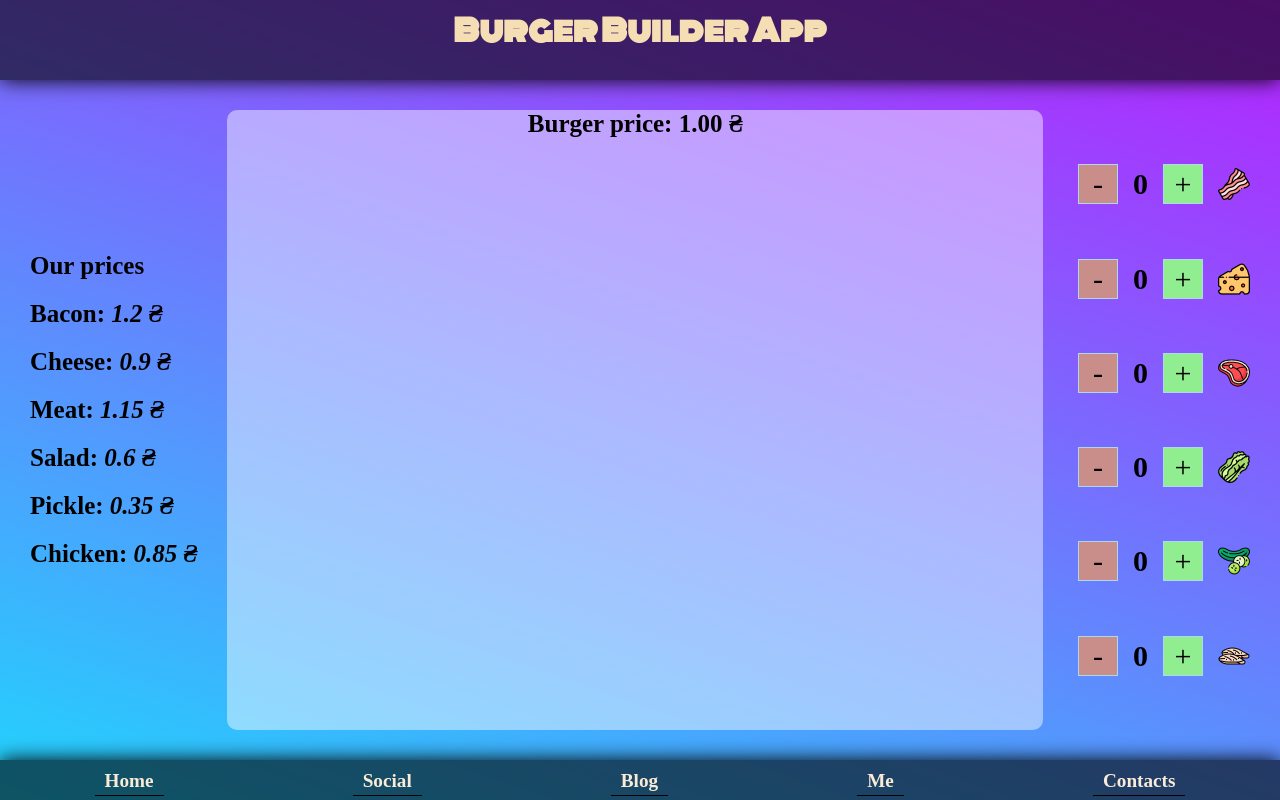
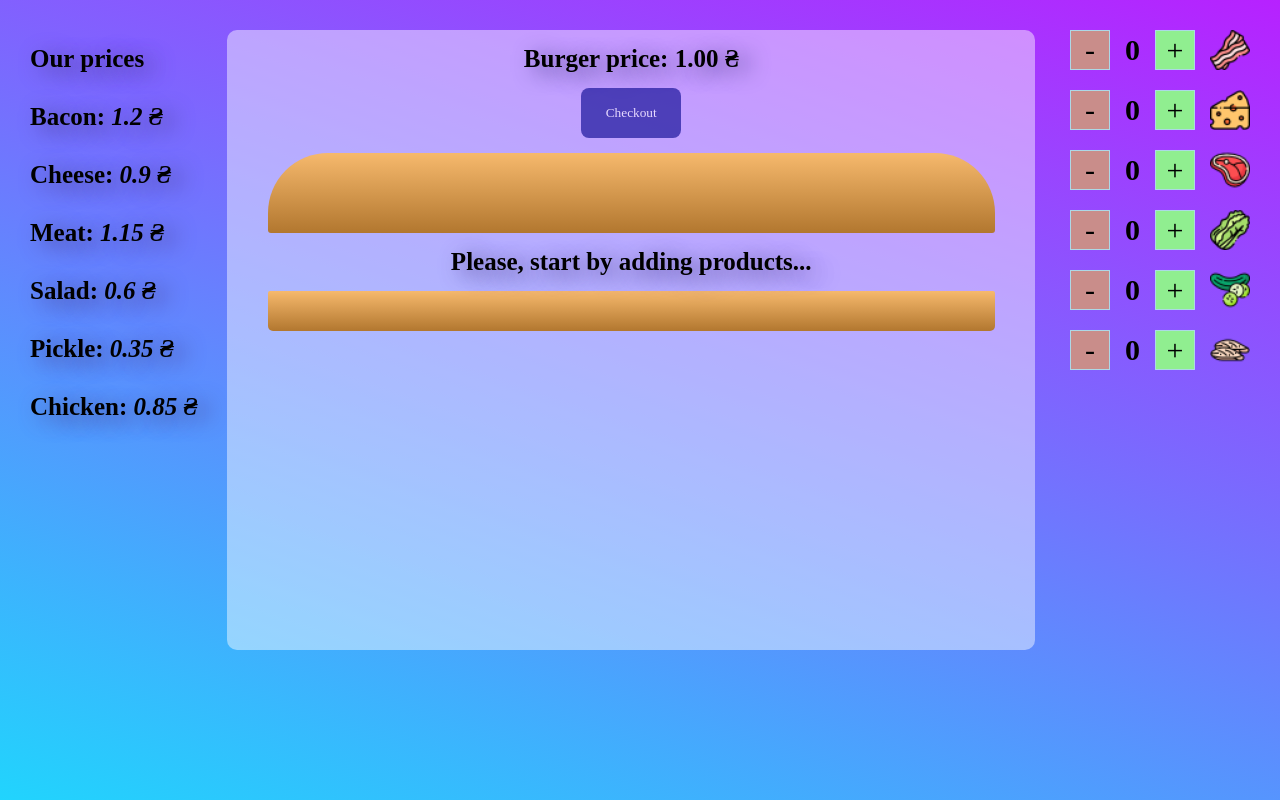
Before and after one commit to roskyba/beetroot_js, a React (Create React App) app in the folder react/: page / in a window 1280 px wide. Built offline with nearby package versions, Linux system fonts and the light colour scheme; a web font is replaced by a local one.

Commit message:
Update: React_Burger adding ingredients

```diff
--- a/react/package.json
+++ b/react/package.json
@@ -34,5 +34,8 @@
       "last 1 firefox version",
       "last 1 safari version"
     ]
+  },
+  "devDependencies": {
+    "react-modal": "^3.15.1"
   }
 }
--- a/react/src/App.css
+++ b/react/src/App.css
@@ -1,6 +1,6 @@
 .App {
   text-align: center;
-  height: 100vh;
+  min-height: 100vh;
 }
 
 .App-logo {
@@ -16,7 +16,6 @@
 
 .App-header {
   background-color: #282c34;
-  min-height: 100vh;
   display: flex;
   flex-direction: column;
   align-items: center;
@@ -29,8 +28,6 @@
   color: #61dafb;
 }
 
-
-
 @keyframes App-logo-spin {
   from {
     transform: rotate(0deg);
@@ -40,34 +37,21 @@
   }
 }
 
-
 * {
   margin: 0;
   padding: 0;
-  font-family: 'Hubballi', cursive;
+  font-family: "Hubballi", cursive;
 }
 
 body {
-  background-color: #21D4FD;
-  background-image: linear-gradient(19deg, #21D4FD 0%, #B721FF 100%);
+  background-color: #21d4fd;
+  background-image: linear-gradient(19deg, #21d4fd 0%, #b721ff 100%);
 }
 
-h2, h3 {
+h2,
+h3 {
   font-size: 25px;
-  padding-bottom: 20px;
+  padding-bottom: 15px;
+  padding-top: 15px;
+  text-shadow: 10px 5px 21px darkslateblue;
 }
-
-/* You can create ingredients using CSS only! Example below */
-.cheese {
-  background-color: 'yellow';
-  height: 10px;
-  width: 50px;
-  /* ... */
-}
-
-.meat {
-  background-color: darkred;
-  height: 15px;
-  width: 30px;
-  /* ... */
-}
--- a/react/src/App.js
+++ b/react/src/App.js
@@ -1,6 +1,6 @@
 
 import React from 'react';
-import { Footer, Header } from './components';
+// import { Footer, Header } from './components';
 import { Burger } from './containers'
 import './App.css';
 
@@ -9,9 +9,9 @@ const App = () => {
 
   return (
     <div className="App" >
-      <Header />
+      {/* <Header /> */}
       <Burger ingredients={ingredients} />
-      <Footer />
+      {/* <Footer /> */}
     </div>
   );
 
--- a/react/src/components/Builder/Builder.css
+++ b/react/src/components/Builder/Builder.css
@@ -1,6 +1,70 @@
 .burger_builder {
-    background-color: rgba(255, 255, 255, 0.45);
-    flex-grow: 2;
-    margin: 30px 0;
-    border-radius: 10px;
+  background-color: rgba(255, 255, 255, 0.45);
+  flex-grow: 2;
+  margin: 30px 0;
+  border-radius: 10px;
+  padding-bottom: 15px;
 }
+
+.ingredient {
+  margin: 10px auto;
+}
+
+.cheese {
+  height: 7px;
+  width: 90%;
+  background-color: yellow;
+}
+.bacon {
+  height: 13px;
+  width: 95%;
+  background-color: sandybrown;
+}
+.meat {
+  height: 16px;
+  width: 80%;
+  background-color: darkred;
+}
+.pickle {
+  height: 9px;
+  width: 50%;
+  background-color: green;
+}
+.chicken {
+  height: 21px;
+  width: 70%;
+  background-color: lightgoldenrodyellow;
+}
+.salad {
+  height: 18px;
+  width: 85%;
+  background-color: lightgreen;
+}
+
+.top-bun,
+.bottom-bun {
+  width: 90%;
+  height: 40px;
+  margin: auto;
+  background-color: #f6b96d;
+  background-image: -webkit-gradient(
+    linear,
+    left top,
+    left bottom,
+    from(#f6b96d),
+    to(#b2772f)
+  );
+  background-image: -webkit-linear-gradient(top, #f6b96d, #b2772f);
+  background-image: -moz-linear-gradient(top, #f6b96d, #b2772f);
+  background-image: linear-gradient(to bottom, #f6b96d, #b2772f);
+  border-radius: 3px;
+}
+
+.top-bun {
+  height: 80px;
+  border-radius: 60px 60px 3px 3px;
+}
+
+.bottom-bun {
+  border-radius: 2px 2px 5px 5px;
+}
--- a/react/src/components/Builder/index.js
+++ b/react/src/components/Builder/index.js
@@ -1,20 +1,19 @@
-import './Builder.css'
+import './Builder.css';
 
 const Builder = (props) => (
     <>
         <div className="burger_builder">
             <h2>
-                {/* <img src= /> Додати верхню булочку*/}
-                {/* <label> To buy:
-                    <input type="text" onChange={(e) => {
-                        props.toChange(e.target.value)
-                    }} />
-                </label> */}
-                {/* <p>Text from input: {props.text}</p> */}
                 Burger price: {props.totalPrice.toFixed(2)} ₴
-                {/* <img src={} /> Додати нижню булочку */}
             </h2>
+            <button className='btn-checkout' disabled={props.totalPrice.toFixed(2) <= 1}>Checkout</button>
+            <div>
+                <div className="top-bun"></div>
+                {props.products.length < 1 && (<h3>Please, start by adding products...</h3>)}
+                {props.products.map((product, idx) => <div key={product + '_' + idx} className={`${product} ingredient`}></div>)}
+                <div className="bottom-bun"></div>
+            </div>
         </div>
     </>
 )
-export default Builder
+export default Builder;
--- a/react/src/components/Controls/Controls.css
+++ b/react/src/components/Controls/Controls.css
@@ -2,13 +2,18 @@
   padding: 30px;
   display: flex;
   flex-direction: column;
-    justify-content: space-evenly;
+  justify-content: flex-start;
   text-align: right;
 }
 
 .burger_control_item {
   display: flex;
   align-items: center;
+  margin-bottom: 20px;
+}
+
+.burger_control_item img {
+  height: 40px;
 }
 
 .burger_control_item span {
@@ -23,7 +28,8 @@
   margin-left: 10px;
 }
 
-.add_ingr, .rmv_ingr {
+.add_ingr,
+.rmv_ingr {
   cursor: pointer;
   font-size: 30px;
   height: 40px;
@@ -40,6 +46,7 @@
   background-color: lightgreen;
 }
 
-.add_ingr:active, .rmv_ingr:active {
+.add_ingr:active,
+.rmv_ingr:active {
   opacity: 0.4;
 }
--- a/react/src/components/Controls/index.js
+++ b/react/src/components/Controls/index.js
@@ -1,20 +1,22 @@
 import './Controls.css'
 
 const Controls = (props) => {
-
     return (
         <>
             <div className="burger_controls" onClick={(e) => {
                 props.onHandleIngredientQuantity(e)
             }}>
-                {props.ingredients.map((ingredient) => (
-                    <div key={ingredient.name} className='burger_control_item'>
-                        <button data-ingre={ingredient.name} data-action='remove' className='rmv_ingr'>-</button>
-                        <span>{props.order[ingredient.name]}</span>
-                        <button data-ingre={ingredient.name} data-action='add' className='add_ingr'>+</button>
-                        <img src={require(`../../images/${ingredient.name}.png`)} alt={ingredient.name} />
-                    </div>
-                ))}
+                {props.order.map((order) => {
+                    const { ingredient, quantity } = order;
+                    return (
+                        <div key={ingredient} className='burger_control_item'>
+                            <button data-ingre={ingredient} data-action='remove' className='rmv_ingr'>-</button>
+                            <span>{quantity}</span>
+                            <button data-ingre={ingredient} data-action='add' className='add_ingr'>+</button>
+                            <img src={require(`../../images/${ingredient}.png`)} alt={ingredient} />
+                        </div>
+                    )
+                })}
             </div>
         </>
     )
--- a/react/src/components/Footer/Footer.css
+++ b/react/src/components/Footer/Footer.css
@@ -1,5 +1,5 @@
 .footer {
-    background-color: rgba(0,0,0,0.6);
+  background-color: rgba(0, 0, 0, 0.6);
   box-shadow: 0 0 20px 0;
   display: flex;
   align-items: center;
--- a/react/src/components/Header/Header.css
+++ b/react/src/components/Header/Header.css
@@ -1,6 +1,6 @@
 .header {
   height: 10vh;
-    background-color: rgba(0,0,0,0.6);
+  background-color: rgba(0, 0, 0, 0.6);
   box-shadow: 0 0 20px 0;
   display: flex;
   align-items: center;
@@ -8,7 +8,7 @@
 }
 
 .header h2 {
-    font-family: 'Monoton', cursive !important;
-    color:wheat;
+  font-family: "Monoton", cursive !important;
+  color: wheat;
   font-size: 30px;
 }
--- a/react/src/components/Prices/Prices.css
+++ b/react/src/components/Prices/Prices.css
@@ -1,16 +1,16 @@
 .burger_prices {
-    padding: 30px;
-    margin: auto;
+  padding: 30px;
+  /* margin: auto; */
 }
 
 .burger_prices {
-    text-align: left;
+  text-align: left;
 }
 
 .burger_prices span {
-     font-style: italic;
+  font-style: italic;
 }
 
 h3::first-letter {
-    text-transform:capitalize;
+  text-transform: capitalize;
 }
--- a/react/src/containers/Burger/Burger.css
+++ b/react/src/containers/Burger/Burger.css
@@ -1,5 +1,33 @@
 .main {
-    display: flex;
-    justify-content: space-around;
-    height: 85vh;
+  display: flex;
+  justify-content: space-around;
+  min-height: 85vh;
 }
+
+.main .btn-checkout {
+  background-color: darkblue;
+  padding: 10px 5px;
+  color: white;
+  border: none;
+  outline: none;
+  width: 100px;
+  height: 50px;
+  border-radius: 8px;
+  margin-bottom: 15px;
+  cursor: pointer;
+}
+
+.main .btn-checkout:enabled:hover {
+  box-shadow: 0 0 20px grey;
+}
+
+.main .btn-checkout:disabled {
+  opacity: 0.6;
+  cursor: not-allowed;
+  /* background-color: aqua; */
+}
+
+.main .modal_checkout {
+  /* width: 350px; */
+  /* height: 200px; */
+}
--- a/react/src/containers/Burger/index.js
+++ b/react/src/containers/Burger/index.js
@@ -1,23 +1,33 @@
 import React from "react";
+import Modal from 'react-modal'; // Here, we are importing library/component/util etc. that we want to use in our APp
 import { Prices, Controls, Builder } from '../../components'
-import './Burger.css'
+import './Burger.css';
+
+const customStyles = {
+    content: {
+        top: '50%',
+        left: '50%',
+        right: 'auto',
+        bottom: 'auto',
+        marginRight: '-50%',
+        transform: 'translate(-50%, -50%)',
+    },
+}
 
 class Burger extends React.Component {
     constructor(props) {
         super(props);
         this.state = {
-            salad: 0,
-            chicken: 0,
-            bacon: 0, // max up to 5
-            meat: 0,
-            cheese: 0,
-            pickle: 0,
-            // inputText: '',
+            order: this.props.ingredients.map(e => { return { ingredient: e.name, quantity: 0 } }),
+            inOrder: [],
             totalPrice: 1
         }
     }
 
+
     findIngredientPrice = (ingredient) => this.props.ingredients.find(element => element.name === ingredient).price
+
+    findIngredientQuantity = (ingredient) => this.state.order.find((e) => e.ingredient === ingredient).quantity;
 
     onHandleIngredientQuantity = (e) => {
         e.preventDefault();
@@ -32,34 +42,49 @@ class Burger extends React.Component {
         }
     };
 
-    // onChangeInput = (text) => {
-    //     this.setState({ inputText: text })
-    // }
-
     addIngredient = (ingredient) => {
-        if (
-            this.state[ingredient] < 5 // 0, 1, 2, 3, 4
-        ) {
+        if (this.findIngredientQuantity(ingredient) < 5) {
             this.setState((prevState) => {
+                const newarr = prevState.order.map((elem) => {
+                    if (elem.ingredient === ingredient) {
+                        return {
+                            ...elem,
+                            quantity: elem.quantity + 1,
+                        };
+                    }
+                    return elem;
+                })
                 return {
                     ...prevState,
-                    [ingredient]: prevState[ingredient] + 1,
-                    totalPrice: prevState.totalPrice + this.findIngredientPrice(ingredient)
+                    order: newarr,
+                    inOrder: [...prevState.inOrder, ingredient],
+                    totalPrice: Number(prevState.totalPrice + this.findIngredientPrice(ingredient))
                 }
             })
         }
-
     }
 
     removeIngredient = (ingredient) => {
-        if (
-            this.state[ingredient] > 0
-        ) {
+        if (this.findIngredientQuantity(ingredient) > 0) {
             this.setState((prevState) => {
+                const idx = prevState.inOrder.lastIndexOf(ingredient);
+                const newInOrder = [...prevState.inOrder];
+                newInOrder.splice(idx, 1)
+
+                const newOrder = [...prevState.order].map((elem) => {
+                    if (elem.ingredient === ingredient) {
+                        return {
+                            ...elem,
+                            quantity: elem.quantity - 1,
+                        };
+                    }
+                    return elem;
+                })
                 return {
                     ...prevState,
-                    [ingredient]: prevState[ingredient] - 1,
-                    totalPrice: prevState.totalPrice - this.findIngredientPrice(ingredient)
+                    inOrder: newInOrder,
+                    order: newOrder,
+                    totalPrice: Number(prevState.totalPrice - this.findIngredientPrice(ingredient))
                 }
             })
         }
@@ -70,9 +95,11 @@ class Burger extends React.Component {
         return (
             <main className="main">
                 <Prices ingredients={this.props.ingredients} />
-                {/* <Builder toChange={this.onChangeInput} text={this.state.inputText} totalPrice={this.state.totalPrice} /> */}
-                <Builder totalPrice={this.state.totalPrice} />
-                <Controls onHandleIngredientQuantity={this.onHandleIngredientQuantity} ingredients={this.props.ingredients} order={this.state} />
+                <Builder totalPrice={this.state.totalPrice} products={this.state.inOrder} />
+                <Controls onHandleIngredientQuantity={this.onHandleIngredientQuantity} ingredients={this.props.ingredients} order={this.state.order} />
+                <Modal style={customStyles}>{/* Here we can assign props (read documentation) */}
+                    {/* Here we can add Modal Body content */}
+                </Modal> {/* Here are using that component; We need to read&use documentatio of a given component */}
             </main>
         )
     }
```
Also changed, not shown: 1 other file (tests, documents, lock files or other folders). Lines whose indentation alone changed are shown as unchanged.
